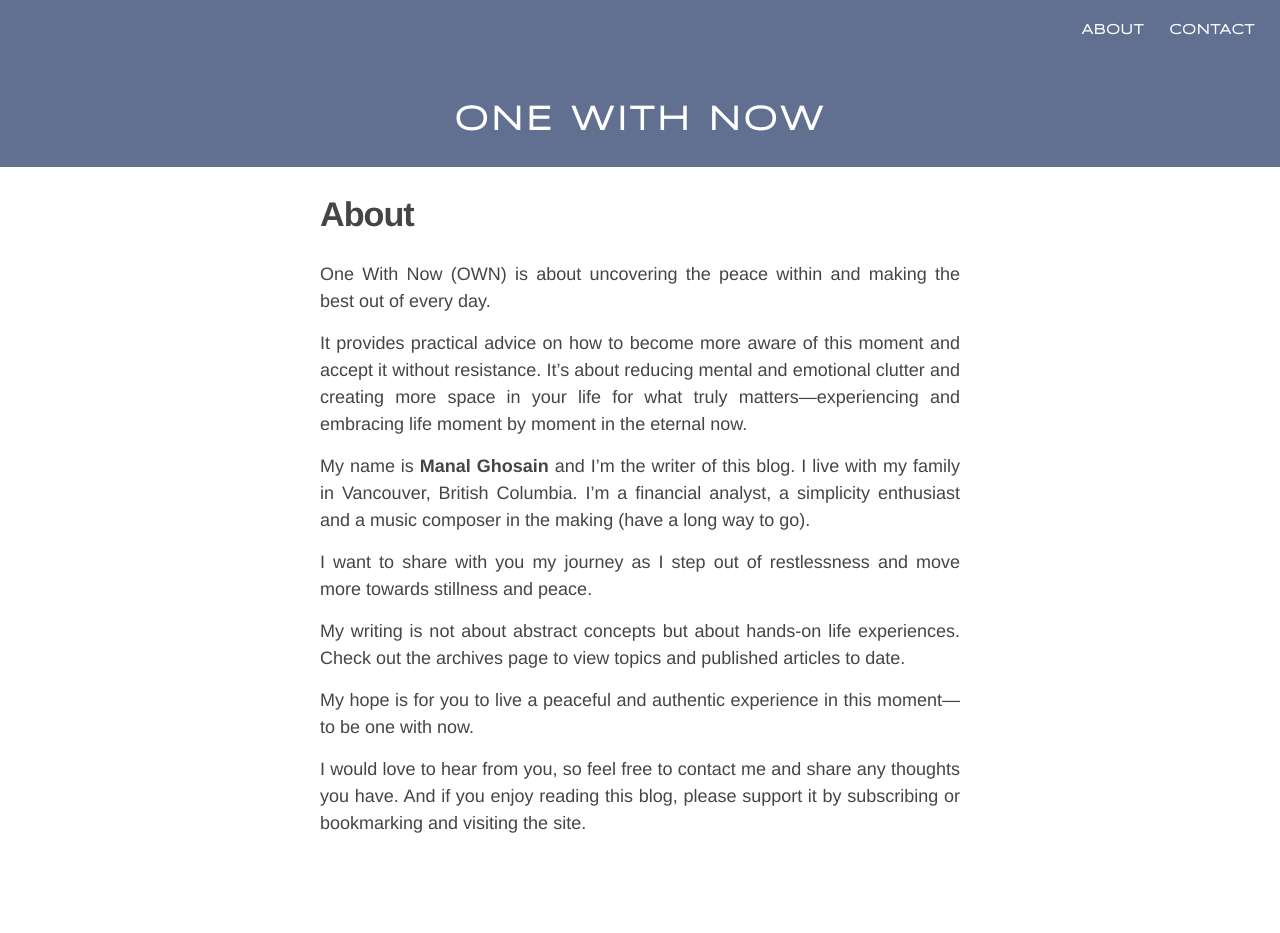
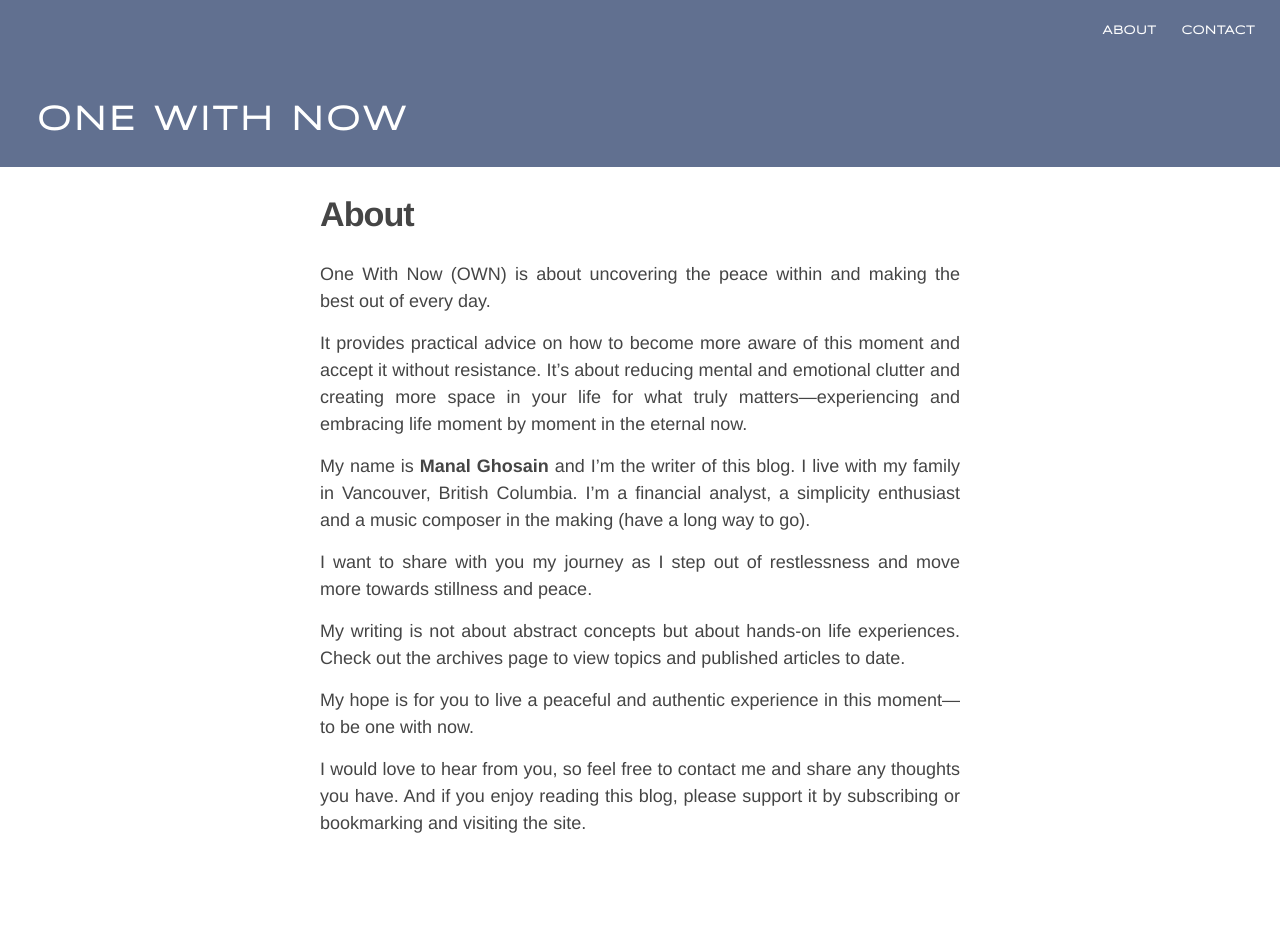
Before and after one commit to onewithnow/onewithnow.github.io, a Jekyll site: the page built from about.md, in a window 1280 px wide. Built offline with Jekyll 4.4.1, drawn with Linux system fonts in a browser that asks for light colours; nearby versions of some CDN libraries; Markdown is read by kramdown in place of the engine named in the settings.

Commit message:
css edits

```diff
--- a/_sass/_layout.scss
+++ b/_sass/_layout.scss
@@ -1,7 +1,7 @@
 /* Site Header
  * ============================================== */
     .site-header {
-        min-height: 150px;
+        min-height: 55px;
         background-color: #617090;
         background-image: url('');
         background-size: cover;
@@ -9,7 +9,7 @@
         background-attachment: fixed;
 
         @include media-query($on-palm) {
-            min-height: 150px;
+            min-height: 55px;
             background-position: center;
         }
     }
@@ -18,17 +18,17 @@
 
     .site-header h1 {
         display: block;
-        font-size: 40px;
+        font-size: 16px;
         line-height: 50px;
         letter-spacing: 3px;
-        text-align: center;
+        text-align: left;
         padding-top: 10px;
         clear: both;
         text-transform: uppercase;
         font-family: 'Syncopate', sans-serif;
 
         @include media-query($on-palm) {
-            font-size:60px;
+            font-size:16px;
             letter-spacing: 0px;
         }
     }
@@ -53,7 +53,7 @@
 
         .page-link {
             line-height: $base-line-height;
-			font-size: 14px;
+			font-size: 12px;
 			text-transform: uppercase;
         	font-family: 'Syncopate', sans-serif;
             font-weight: bold;
--- a/about.md
+++ b/about.md
@@ -7,7 +7,7 @@
 
 It provides practical advice on how to become more aware of this moment and accept it without resistance. It’s about reducing mental and emotional clutter and creating more space in your life for what truly matters—experiencing and embracing life moment by moment in the eternal now.
 
-My name is <b>Manal Ghosain</b> and I’m the writer of this blog. I live with my family in Vancouver, British Columbia. I’m a financial analyst, a simplicity enthusiast and a music composer in the making (have a long way to go).
+My name is **Manal Ghosain** and I’m the writer of this blog. I live with my family in Vancouver, British Columbia. I’m a financial analyst, a simplicity enthusiast and a music composer in the making (have a long way to go).
 
 I want to share with you my journey as I step out of restlessness and move more towards stillness and peace.
 
```
